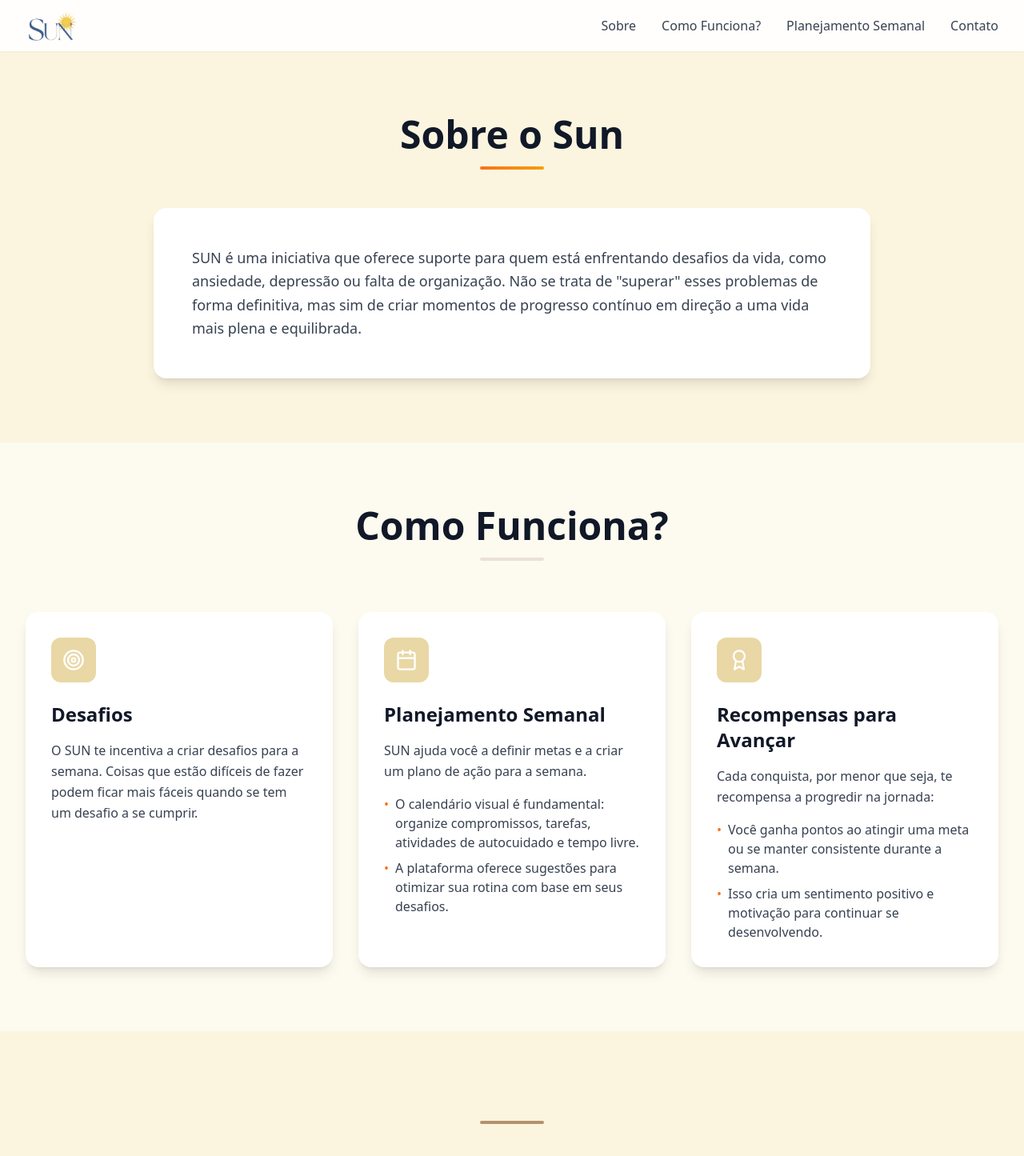
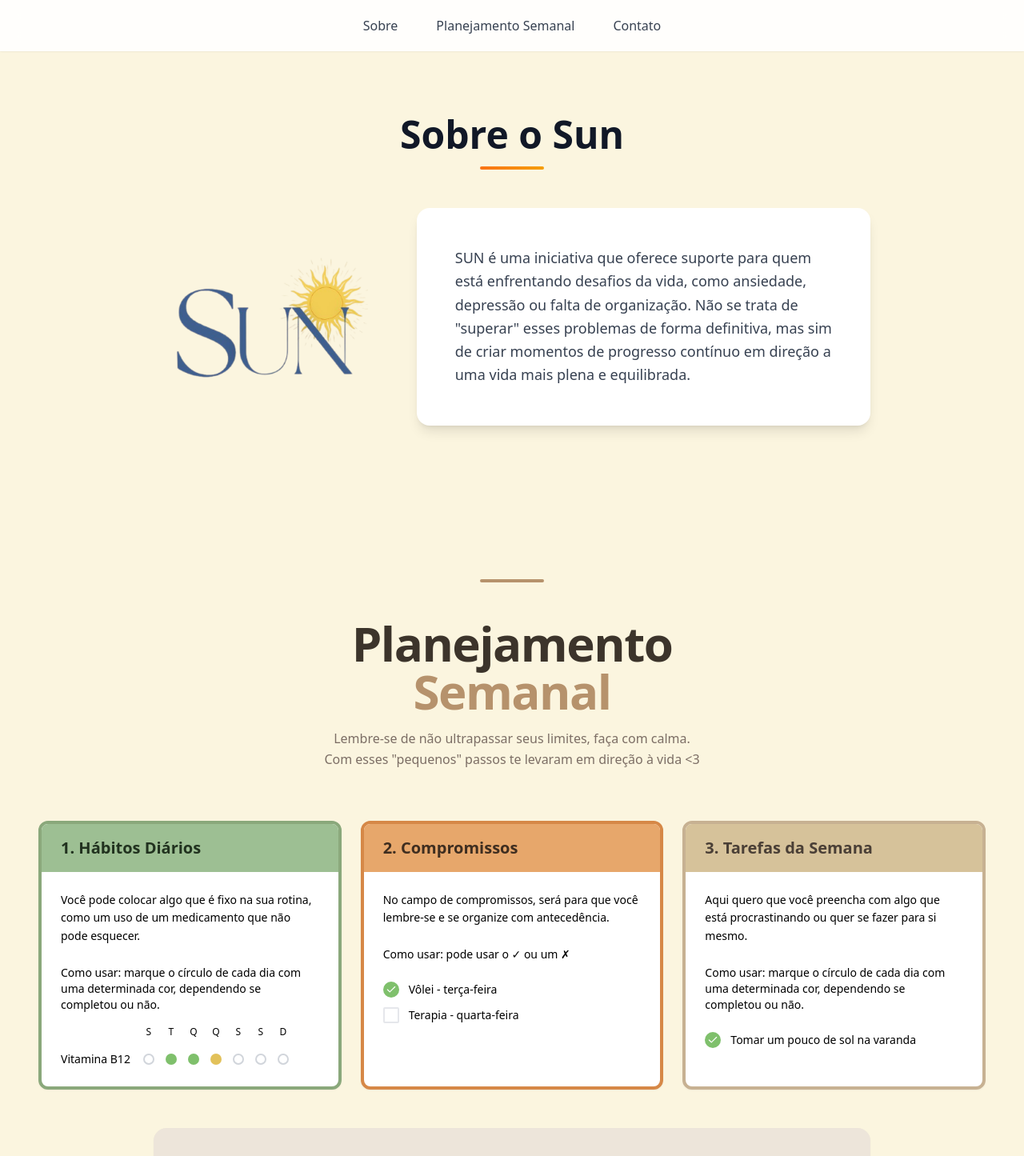
Before and after one commit to BrendaFigueira8/SUN-WEB, a React (Vite) app: page / in a window 1280 px wide. Shown: the top 1445 px of the page at 80% size. Built offline with nearby package versions, Linux system fonts and the light colour scheme.

Commit message:
atualização: ajuste na estrutura do cabeçalho e remoção de seções desnecessárias, mantendo foco na apresentação do logo e descrição do projeto

```diff
--- a/src/App.tsx
+++ b/src/App.tsx
@@ -13,26 +13,15 @@ function App() {
     <div className="min-h-screen bg-[#FBF5DF]">
       <header className="fixed top-0 left-0 right-0 z-50 bg-white/90 backdrop-blur-md shadow-sm transition-all duration-300">
         <div className="max-w-7xl mx-auto px-4 sm:px-6 lg:px-8">
-          <div className="flex items-center justify-between h-16">
-            <div className="flex items-center space-x-2">
-              <img src={logo} className="w-16 h-16 object-contain" />
-            </div>
+          <div className="flex items-center justify-center h-16">
             <nav className="hidden md:block">
-              <ul className="flex space-x-8">
+              <ul className="flex items-center justify-center space-x-12">
                 <li>
                   <a
                     href="#sobre"
                     className="text-gray-700 hover:text-[#3D618A] transition-colors duration-200 font-medium"
                   >
                     Sobre
-                  </a>
-                </li>
-                <li>
-                  <a
-                    href="#servicos"
-                    className="text-gray-700 hover:text-[#3D618A] transition-colors duration-200 font-medium"
-                  >
-                    Como Funciona?
                   </a>
                 </li>
                 <li>
@@ -81,7 +70,11 @@ function App() {
               </h2>
               <div className="w-20 h-1 bg-gradient-to-r from-orange-500 to-amber-500 mx-auto rounded-full"></div>
             </div>
-            <article className="bg-white rounded-2xl shadow-lg p-8 md:p-12 hover:shadow-xl transition-shadow duration-300">
+            <div className="flex flex-col md:flex-row items-center gap-8 md:gap-12">
+              <div className="w-full md:w-1/3 flex justify-center">
+                <img src={logo} className="w-48 h-48 md:w-64 md:h-64 object-contain" alt="Logo Sun" />
+              </div>
+              <article className="w-full md:w-2/3 bg-white rounded-2xl shadow-lg p-8 md:p-12 hover:shadow-xl transition-shadow duration-300">
                 <p className="text-lg text-gray-700 leading-relaxed">
                   SUN é uma iniciativa que oferece suporte para quem está
                   enfrentando desafios da vida, como ansiedade, depressão ou falta
@@ -89,92 +82,6 @@ function App() {
                   forma definitiva, mas sim de criar momentos de progresso
                   contínuo em direção a uma vida mais plena e equilibrada.
                 </p>
-            </article>
-          </div>
-        </section>
-
-        <section
-          id="servicos"
-          className="py-20 px-4 sm:px-6 lg:px-8 bg-white/50"
-        >
-          <div className="max-w-7xl mx-auto">
-            <div className="text-center mb-16">
-              <h2 className="text-4xl md:text-5xl font-bold text-gray-900 mb-4">
-                Como Funciona?
-              </h2>
-              <div className="w-20 h-1 bg-[#EBE1D7] mx-auto rounded-full"></div>
-            </div>
-            <div className="grid md:grid-cols-3 gap-8">
-              <article className="bg-white rounded-2xl shadow-lg p-8 hover:shadow-xl transition-all duration-300 hover:-translate-y-1">
-                <div className="w-14 h-14 bg-[#E9D7A5] rounded-xl flex items-center justify-center mb-6">
-                  <Target className="w-7 h-7 text-white" />
-                </div>
-                <h3 className="text-2xl font-bold text-gray-900 mb-4">
-                  Desafios
-                </h3>
-                <p className="text-gray-700 leading-relaxed">
-                  O SUN te incentiva a criar desafios para a semana. Coisas que
-                  estão difíceis de fazer podem ficar mais fáceis quando se tem
-                  um desafio a se cumprir.
-                </p>
-              </article>
-
-              <article className="bg-white rounded-2xl shadow-lg p-8 hover:shadow-xl transition-all duration-300 hover:-translate-y-1">
-                <div className="w-14 h-14 bg-[#E9D7A5] rounded-xl flex items-center justify-center mb-6">
-                  <Calendar className="w-7 h-7 text-white" />
-                </div>
-                <h3 className="text-2xl font-bold text-gray-900 mb-4">
-                  Planejamento Semanal
-                </h3>
-                <p className="text-gray-700 leading-relaxed mb-4">
-                  SUN ajuda você a definir metas e a criar um plano de ação para
-                  a semana.
-                </p>
-                <ul className="space-y-2 text-gray-700">
-                  <li className="flex items-start">
-                    <span className="text-orange-500 mr-2">•</span>
-                    <span>
-                      O calendário visual é fundamental: organize compromissos,
-                      tarefas, atividades de autocuidado e tempo livre.
-                    </span>
-                  </li>
-                  <li className="flex items-start">
-                    <span className="text-orange-500 mr-2">•</span>
-                    <span>
-                      A plataforma oferece sugestões para otimizar sua rotina
-                      com base em seus desafios.
-                    </span>
-                  </li>
-                </ul>
-              </article>
-
-              <article className="bg-white rounded-2xl shadow-lg p-8 hover:shadow-xl transition-all duration-300 hover:-translate-y-1">
-                <div className="w-14 h-14 bg-[#E9D7A5] rounded-xl flex items-center justify-center mb-6">
-                  <Award className="w-7 h-7 text-white" />
-                </div>
-                <h3 className="text-2xl font-bold text-gray-900 mb-4">
-                  Recompensas para Avançar
-                </h3>
-                <p className="text-gray-700 leading-relaxed mb-4">
-                  Cada conquista, por menor que seja, te recompensa a progredir
-                  na jornada:
-                </p>
-                <ul className="space-y-2 text-gray-700">
-                  <li className="flex items-start">
-                    <span className="text-orange-500 mr-2">•</span>
-                    <span>
-                      Você ganha pontos ao atingir uma meta ou se manter
-                      consistente durante a semana.
-                    </span>
-                  </li>
-                  <li className="flex items-start">
-                    <span className="text-orange-500 mr-2">•</span>
-                    <span>
-                      Isso cria um sentimento positivo e motivação para
-                      continuar se desenvolvendo.
-                    </span>
-                  </li>
-                </ul>
               </article>
             </div>
           </div>
```
Lines whose indentation alone changed are shown as unchanged.
